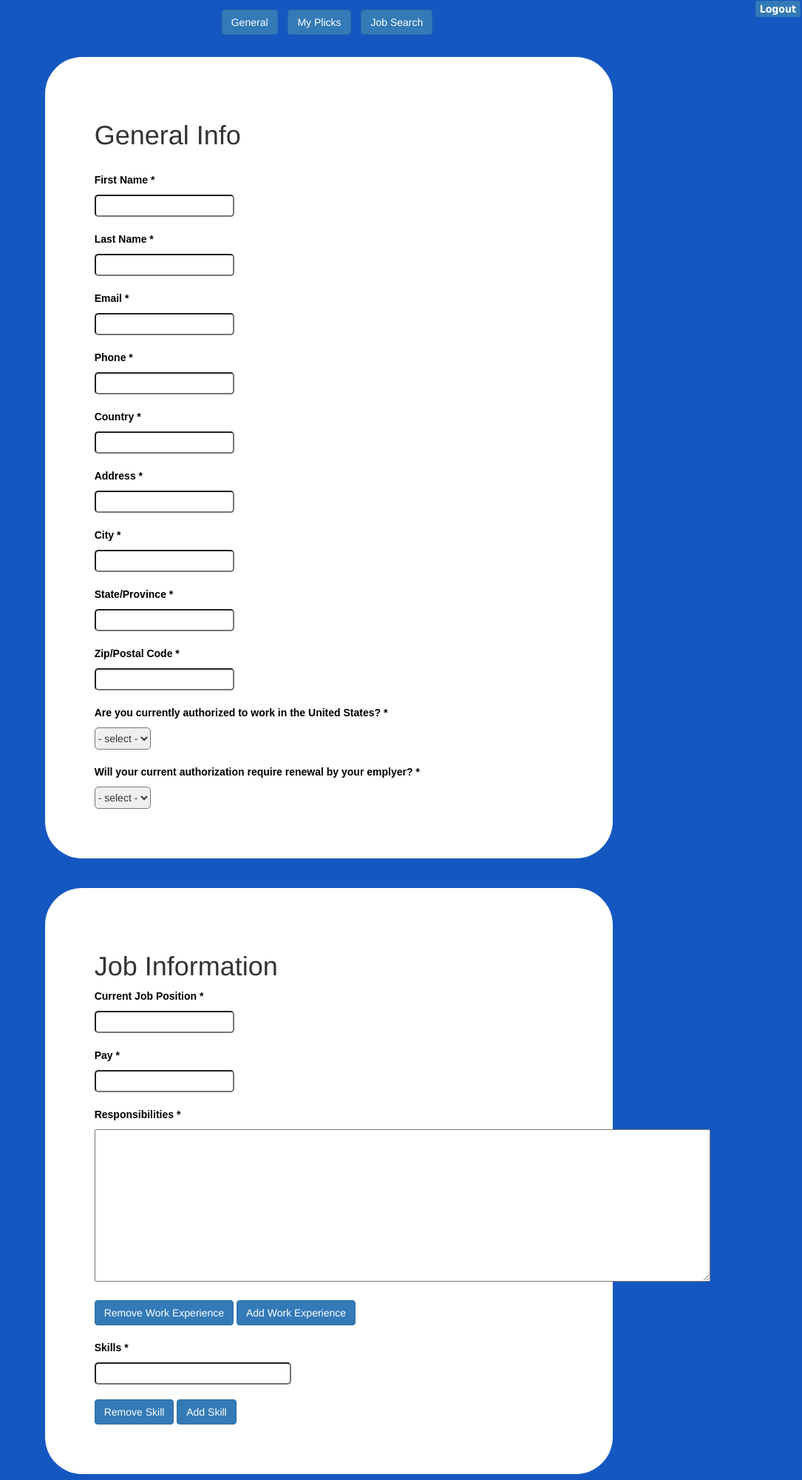
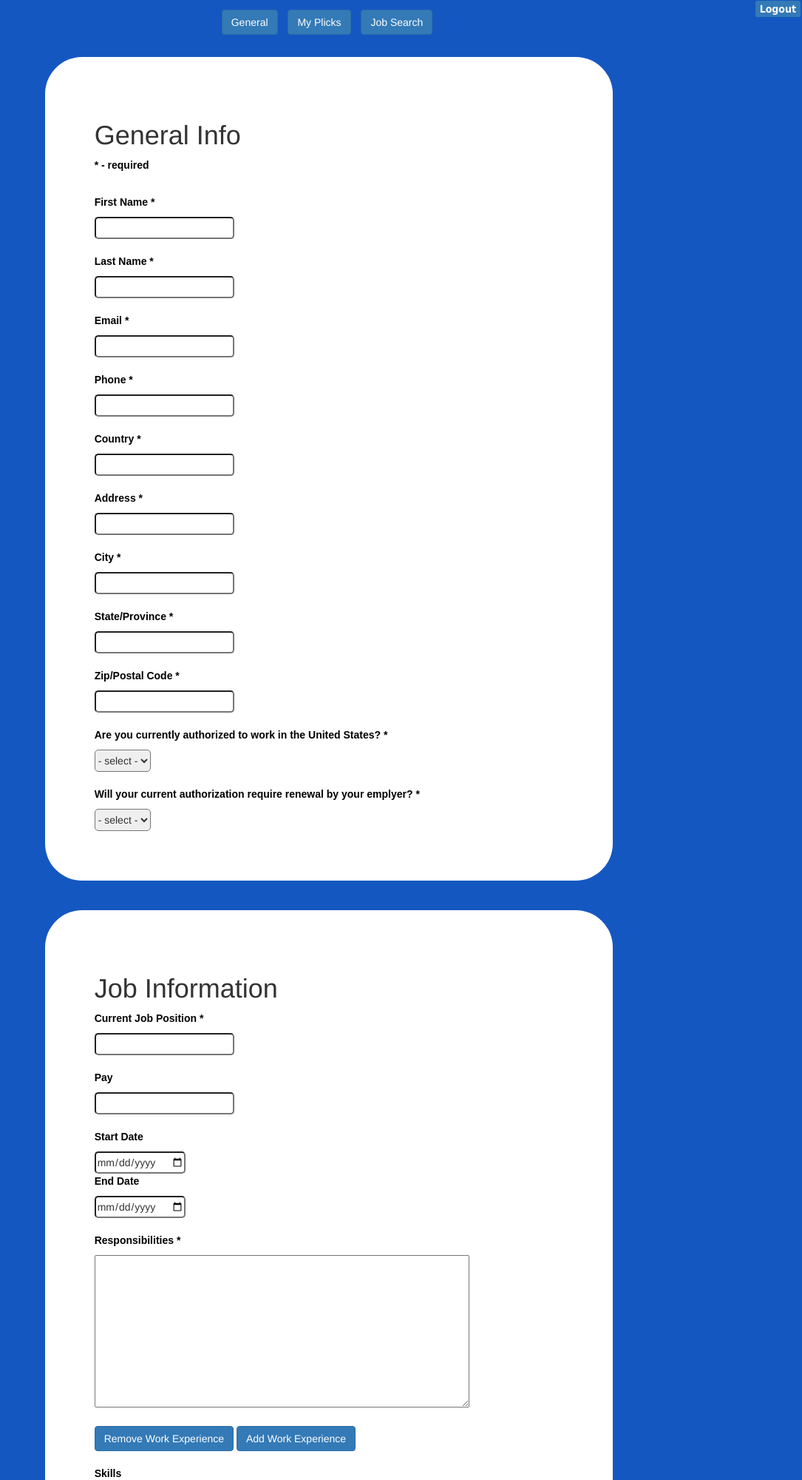
Before and after one commit to samappkub/Plick, a PHP site: page /general.html in a window 1280 px wide. Shown: the top 2000 px of the page at 74% size, without its empty margins (195-1280 px from the left). Run offline with PHP 8.4, Linux system fonts and the light colour scheme.

Commit message:
Changes in general

```diff
--- a/general.html
+++ b/general.html
@@ -45,6 +45,7 @@
 <br>
 <div class="form-container" style="background-color:white; padding:50pt">
 <h1> General Info </h1>
+<p>* - required</p>
 <br>
 <p>First Name *</p>
 <input class="input__text" type="text" name="first_name">
@@ -106,12 +107,18 @@
 	<input class="input__text" type="text" name="phone_number">
 	<br>
 	<br>
-	<p>Pay *</p>
+	<p>Pay</p>
 	<input class="input__text" type="text" name="phone_number">
 	<br>
 	<br>
+	<p>Start Date</p>
+	<input class="input__text" type="date">
+	<p>End Date</p>
+	<input class="input__text" type="date">
+	<br>
+	<br>
 	<p>Responsibilities *</p>
-	<textarea name="paragraph_text" cols="100" rows="10"></textarea>
+	<textarea name="paragraph_text" cols="100" rows="10" style="width:80%;"></textarea>
 	<br>
 	<br>
 	<div id="container"></div>
@@ -119,7 +126,7 @@
 	<button class="btn btn-primary dropdown-toggle" id="jobButton" type="button">Add Work Experience</button>
 	<br>
 	<br>
-	<p>Skills *</p>
+	<p>Skills</p>
 	<input class="input__text" type="text" name="phone_number" style="width:200pt;">
 	<br>
 	<br>
@@ -144,6 +151,7 @@
     <option value="" selected>- select -</option>
         <option value="0">Female</option>
         <option value="1">Male</option>
+				<option value="2">Don't wish to self identify</option>
 </select>
 <br>
 <br>
--- a/mainphp.php
+++ b/mainphp.php
@@ -50,7 +50,7 @@
         createUserTable($email);
         ?>
         <script>
-          window.location = "HomePage.html"; //put in the login file name
+          window.location = "general.html"; //put in the login file name
         </script>
         <?php
       };
@@ -64,7 +64,7 @@
         if(bringUser($_POST["email_log"], $_POST["pass_log"])) {
             ?>
             <script>
-              window.location = "HomePage.html";
+              window.location = "general.html";
             </script>
             <?php
         }
```
